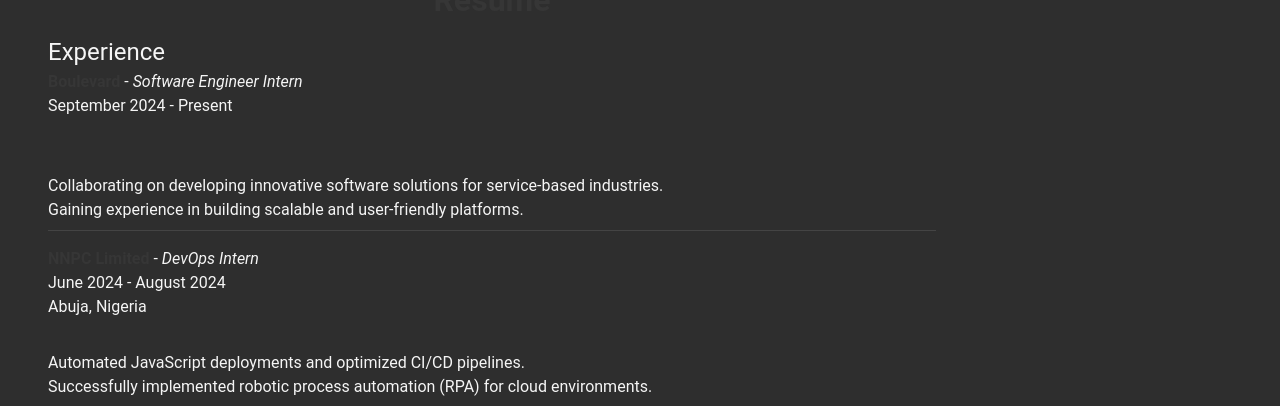
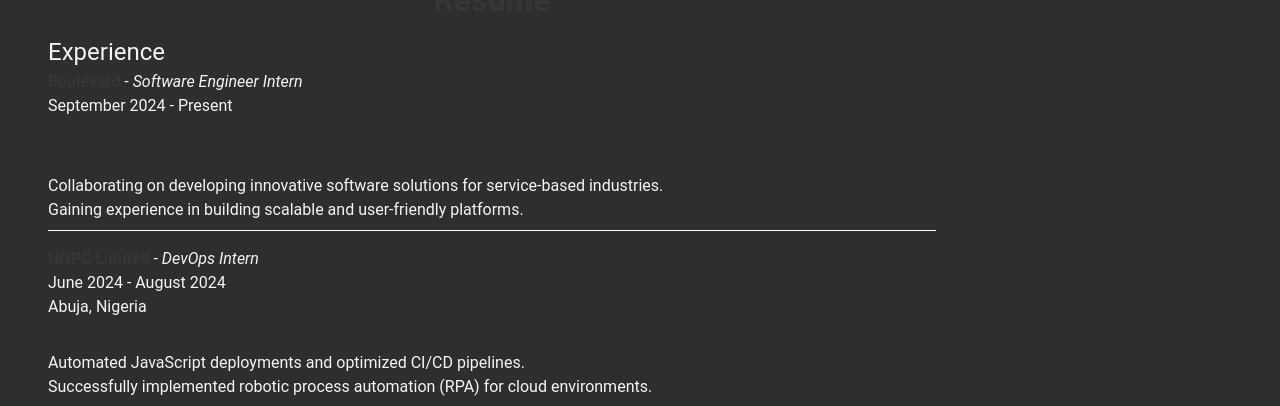
Before and after one commit to nnodimdan123/portfolio-samples, a React (Create React App) app: page / in a window 1280 px wide. Both pictures are taken after a click on the element 482 px from the left and 1451 px from the top of the page. Shown: the part 1206-1612 px from the top of the page. Built offline with nearby package versions, Linux system fonts and the light colour scheme.

Commit message:
Update ResumeStepper.jsx

```diff
--- a/src/components/ResumeStepper.jsx
+++ b/src/components/ResumeStepper.jsx
@@ -36,7 +36,7 @@ function ResumeStepper() {
               <div
                 key={idx}
                 style={{
-                  borderBottom: "1px solid #444",
+                  borderBottom: "1px solid #FFFFFF",
                   marginBottom: "1rem",
                   paddingBottom: "0.5rem",
                   fontFamily: "Roboto, sans-serif",
@@ -67,7 +67,7 @@ function ResumeStepper() {
               <div
                 key={idx}
                 style={{
-                  borderBottom: "1px solid #444",
+                  borderBottom: "1px solid #FFFFFF",
                   marginBottom: "1rem",
                   paddingBottom: "0.5rem",
                   fontFamily: "Roboto, sans-serif",
```
